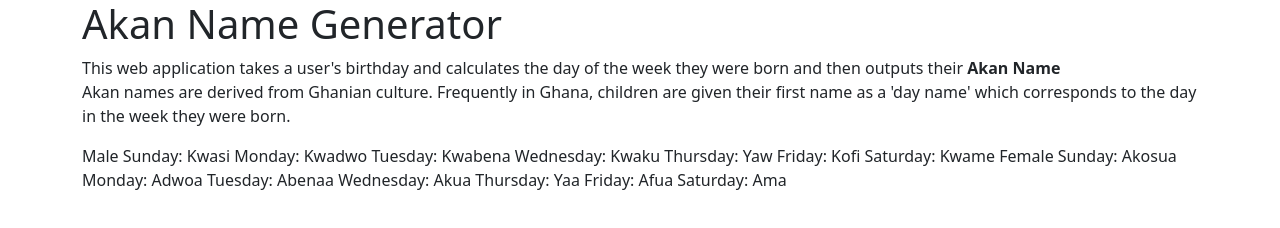
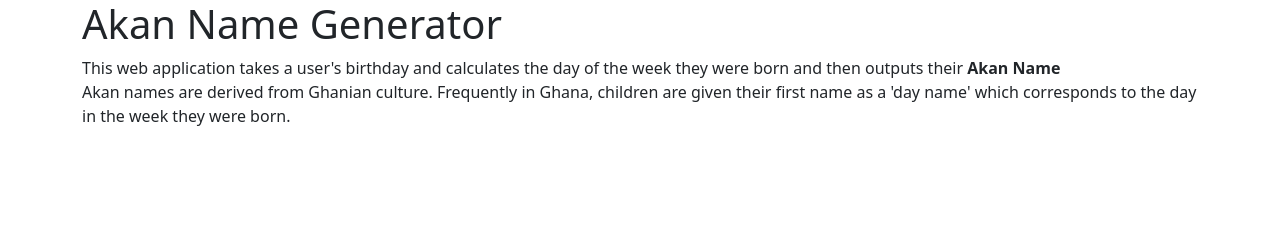
Before and after one commit to Afrikan-Son/akan-name-project, a plain HTML site: page index.html in a window 1280 px wide. Drawn offline with nearby package versions, Linux system fonts and the light colour scheme; a script that the page names is missing.

```diff
--- a/index.html
+++ b/index.html
@@ -18,37 +18,7 @@
                     they were born and then outputs their <strong>Akan Name</strong>
                     <br>
                     Akan names are derived from Ghanian culture. Frequently in Ghana, children are given their first name as a 'day name' which corresponds to the day in the week they were born.
-                    <br>
-                    <p>Male
-                        Sunday: Kwasi
 
-                        Monday: Kwadwo
-
-                        Tuesday: Kwabena
-
-                        Wednesday: Kwaku
-
-                        Thursday:  Yaw
-
-                        Friday: Kofi
-
-                        Saturday: Kwame
-
-                        Female
-                        Sunday: Akosua
-
-                        Monday: Adwoa
-
-                        Tuesday: Abenaa
-
-                        Wednesday: Akua
-
-                        Thursday:  Yaa
-
-                        Friday: Afua
-
-                        Saturday: Ama
-                        </p>
                 </p>
             </div>
         </div>
```
